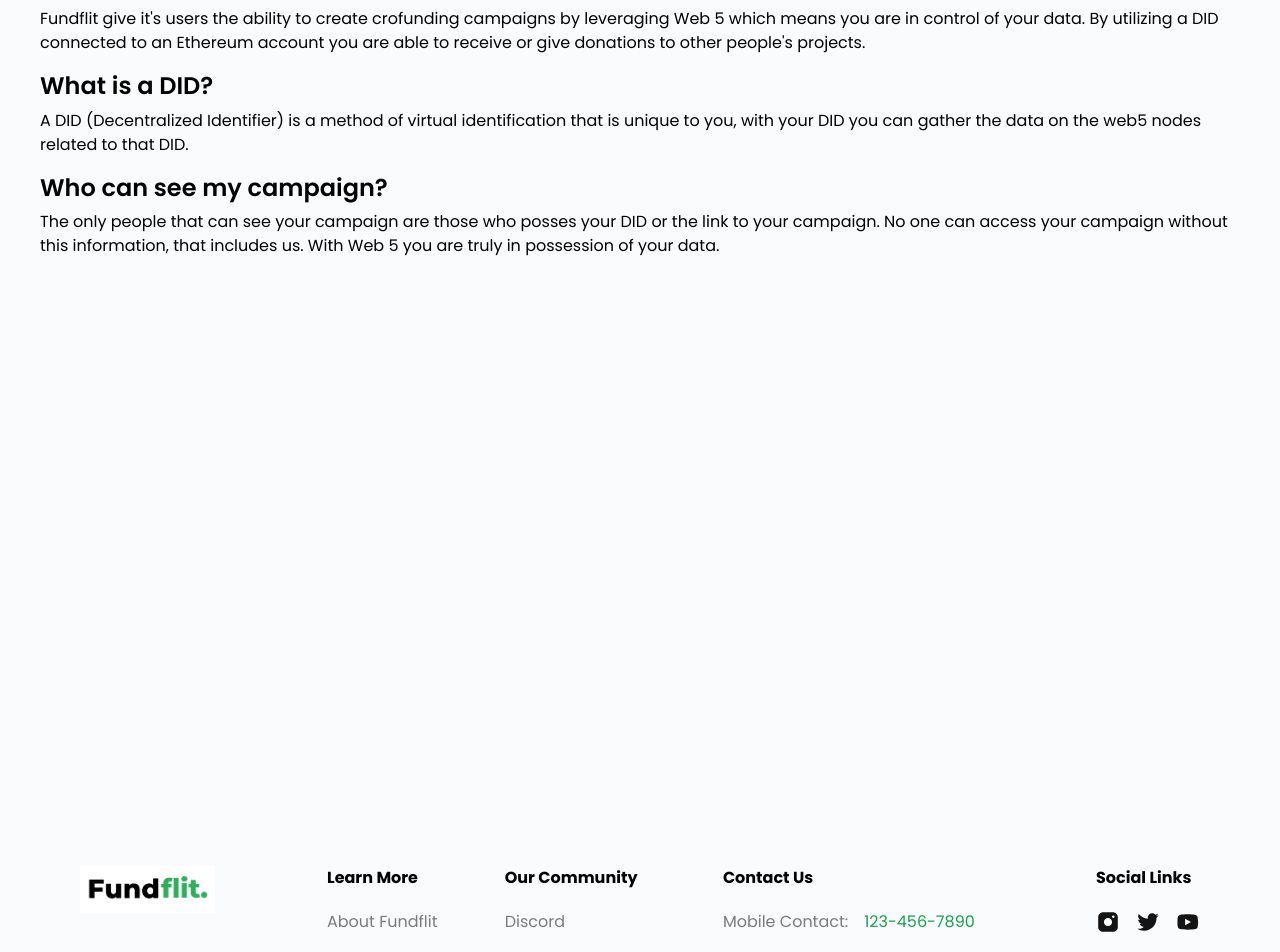
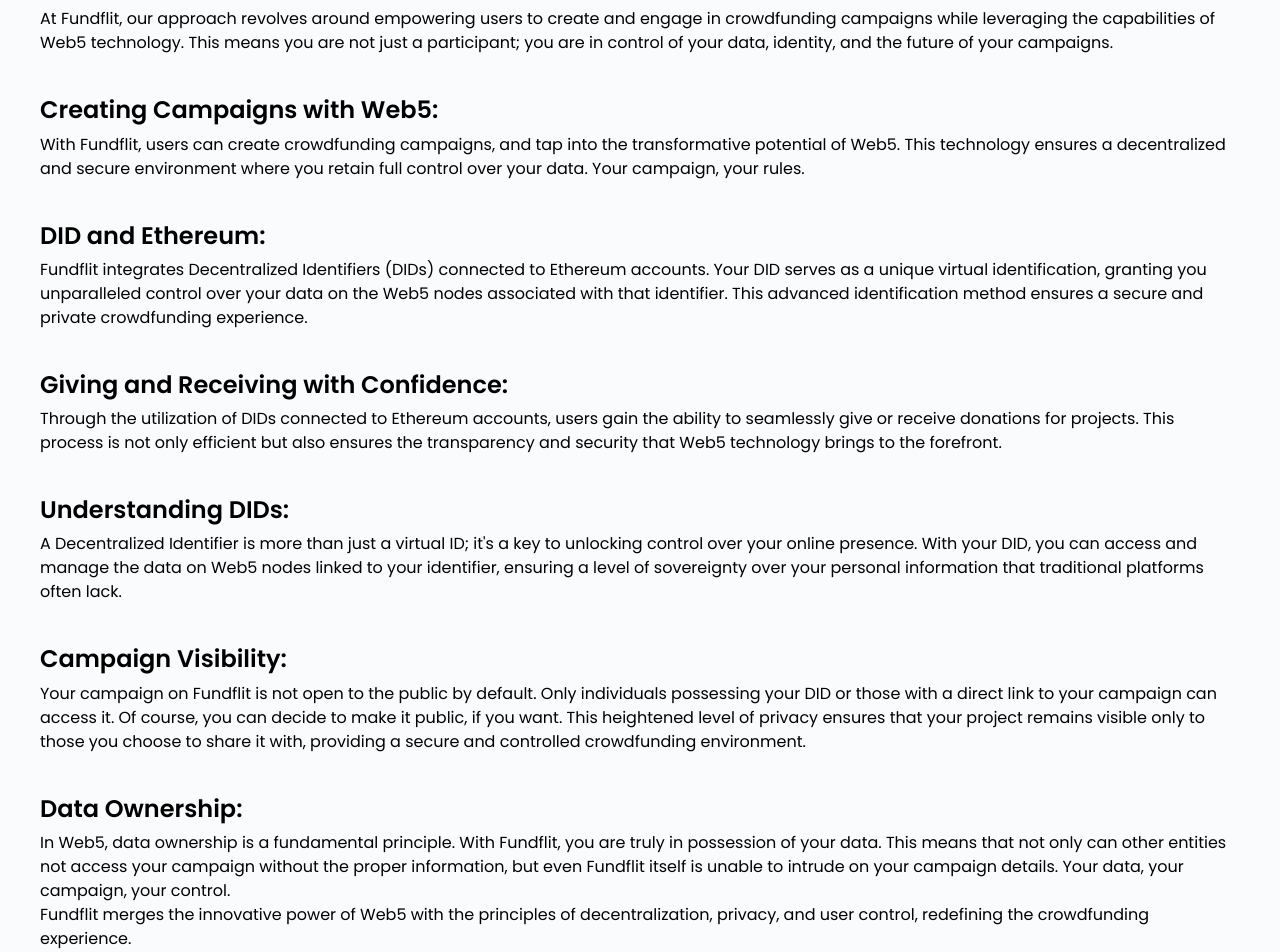
Before and after one commit to FrancoAguirre112/fundflit_front_deploy, a Next.js app: page /fundflit in a window 1280 px wide. Shown: the part 180-1132 px from the top of the page. Built offline with nearby package versions, Linux system fonts and the light colour scheme.

Commit message:
fix: styles about page and home page

```diff
--- a/app/about/About_Hero.tsx
+++ b/app/about/About_Hero.tsx
@@ -7,7 +7,7 @@
   return (
     <section className="flex flex-col items-center justify-center">
       <div className="flex h-[465px] w-full flex-col items-center justify-center bg-[#0A2640] px-5 text-center sm:h-[565px] md:h-[665px] md:px-14 lg:h-[765px] lg:px-24">
-        <h2 className="text-[1.7rem] text-gray-100 sm:text-[2.6rem] md:text-[3rem] lg:text-[4rem]">
+        <h2 className="text-[1.7rem] text-gray-100 md:text-[45px] font-bold">
           Fundflit is where Innovation Meets Community in the Web5 Crowdfunding
           Frontier.
         </h2>
--- a/app/about/Contact.tsx
+++ b/app/about/Contact.tsx
@@ -6,7 +6,7 @@
       <div className="relative overflow-hidden bg-[#0A2640] md:p-20 p-8 rounded-2xl md:w-[80%] w-[90%] text-center">
         <div className=" absolute md:w-[50rem] md:h-[50rem] w-[40rem] h-[42rem] rounded-full bg-[#1C3D5B] -top-[35rem] -right-[18rem]"></div>
         <div className="relative z-[1]">
-          <h2 className=" lg:text-[3rem] md-text-[2.7rem] sm:text-[2.2rem] text-[1.3rem] text-gray-100">
+          <h2 className=" lg:text-[40px] text-[1.3rem] text-gray-100">
             We share our best updates via email. Kindly subscribe with your best
             email.
           </h2>
--- a/app/about/Our_Story.tsx
+++ b/app/about/Our_Story.tsx
@@ -9,27 +9,27 @@
           We're a Community-Driven Funding Ecosystem for Startups.
         </h2>
         <p className="text-base leading-8">
-          {" "}
           Our journey began with a singular mission — to redefine crowdfunding
           as a catalyst for ambitious founders. Fueled by a passion for
           innovation and a commitment to the community, we embarked on a quest
           to create a crowdfunding platform that transcends the ordinary. In
           this dynamic space where the digital meets the decentralized, we
           envisioned a hub where groundbreaking ideas converge with boundless
-          support. Our story unfolds at the intersection of empowerment and
+          support. <br />
+          Our story unfolds at the intersection of empowerment and
           collaboration, where startup founders find a stage to showcase their
           visions and investors discover projects that resonate with their
           aspirations. Driven by the ethos of transparency and trust, our
           platform leverages the cutting-edge capabilities of Web5. We integrate
           smart contracts, decentralized funding, data privacy, and tokenization
           to usher in a new era of crowdfunding—one where every contribution
-          propels not just a project forward but an entire community. Join us on
-          this extraordinary journey as we empower founders to turn their dreams
-          into reality and investors to be part of transformative narratives.
-          Together, we're not just funding projects; we're shaping futures,
-          pioneering the evolution of crowdfunding in the vibrant landscape of
-          Web5. This is the place where innovation knows no bounds and dreams
-          find their wings.
+          propels not just a project forward but an entire community. <br />
+          Join us on this extraordinary journey as we empower founders to turn
+          their dreams into reality and investors to be part of transformative
+          narratives. Together, we're not just funding projects; we're shaping
+          futures, pioneering the evolution of crowdfunding in the vibrant
+          landscape of Web5. This is the place where innovation knows no bounds
+          and dreams find their wings.
         </p>
       </div>
     </section>
--- a/app/campaign/page.tsx
+++ /dev/null
@@ -1,7 +0,0 @@
-import React from "react";
-
-const Campaign = () => {
-  return <section></section>;
-};
-
-export default Campaign;
--- a/app/fundflit/page.tsx
+++ b/app/fundflit/page.tsx
@@ -2,32 +2,86 @@
 
 const Fundflit = () => {
   return (
-    <div className="flex flex-col gap-4 mt-10 mx-10">
+    <div className="flex flex-col gap-10 mt-10 mx-10">
       <section className="flex flex-col gap-2">
         <h2 className="text-2xl font-semibold">How do we work?</h2>
         <p>
-          Fundflit give it's users the ability to create crofunding campaigns by
-          leveraging Web 5 which means you are in control of your data. By
-          utilizing a DID connected to an Ethereum account you are able to receive or give donations to other people's projects.
+          At Fundflit, our approach revolves around empowering users to create
+          and engage in crowdfunding campaigns while leveraging the capabilities
+          of Web5 technology. This means you are not just a participant; you are
+          in control of your data, identity, and the future of your campaigns.
         </p>
       </section>
 
       <section className="flex flex-col gap-2">
-        <h2 className="text-2xl font-semibold">What is a DID?</h2>
+        <h2 className="text-2xl font-semibold">
+          Creating Campaigns with Web5:
+        </h2>
         <p>
-          A DID (Decentralized Identifier) is a method of virtual identification
-          that is unique to you, with your DID you can gather the data on the
-          web5 nodes related to that DID.
+          With Fundflit, users can create crowdfunding campaigns, and tap into
+          the transformative potential of Web5. This technology ensures a
+          decentralized and secure environment where you retain full control
+          over your data. Your campaign, your rules.
         </p>
       </section>
 
       <section className="flex flex-col gap-2">
-        <h2 className="text-2xl font-semibold">Who can see my campaign?</h2>
+        <h2 className="text-2xl font-semibold">DID and Ethereum:</h2>
         <p>
-          The only people that can see your campaign are those who posses your
-          DID or the link to your campaign. No one can access your campaign
-          without this information, that includes us. With Web 5 you are truly
-          in possession of your data.
+          Fundflit integrates Decentralized Identifiers (DIDs) connected to
+          Ethereum accounts. Your DID serves as a unique virtual identification,
+          granting you unparalleled control over your data on the Web5 nodes
+          associated with that identifier. This advanced identification method
+          ensures a secure and private crowdfunding experience.
+        </p>
+      </section>
+
+      <section className="flex flex-col gap-2">
+        <h2 className="text-2xl font-semibold">
+          Giving and Receiving with Confidence:
+        </h2>
+        <p>
+          Through the utilization of DIDs connected to Ethereum accounts, users
+          gain the ability to seamlessly give or receive donations for projects.
+          This process is not only efficient but also ensures the transparency
+          and security that Web5 technology brings to the forefront.
+        </p>
+      </section>
+
+      <section className="flex flex-col gap-2">
+        <h2 className="text-2xl font-semibold">Understanding DIDs:</h2>
+        <p>
+          A Decentralized Identifier is more than just a virtual ID; it's a key
+          to unlocking control over your online presence. With your DID, you can
+          access and manage the data on Web5 nodes linked to your identifier,
+          ensuring a level of sovereignty over your personal information that
+          traditional platforms often lack.
+        </p>
+      </section>
+
+      <section className="flex flex-col gap-2">
+        <h2 className="text-2xl font-semibold">Campaign Visibility:</h2>
+        <p>
+          Your campaign on Fundflit is not open to the public by default. Only
+          individuals possessing your DID or those with a direct link to your
+          campaign can access it. Of course, you can decide to make it public,
+          if you want. This heightened level of privacy ensures that your
+          project remains visible only to those you choose to share it with,
+          providing a secure and controlled crowdfunding environment.
+        </p>
+      </section>
+
+      <section className="flex flex-col gap-2">
+        <h2 className="text-2xl font-semibold">Data Ownership:</h2>
+        <p>
+          In Web5, data ownership is a fundamental principle. With Fundflit, you
+          are truly in possession of your data. This means that not only can
+          other entities not access your campaign without the proper
+          information, but even Fundflit itself is unable to intrude on your
+          campaign details. Your data, your campaign, your control. <br />
+          Fundflit merges the innovative power of Web5 with the principles of
+          decentralization, privacy, and user control, redefining the
+          crowdfunding experience.
         </p>
       </section>
     </div>
--- a/components/FAQs_Section.tsx
+++ b/components/FAQs_Section.tsx
@@ -4,7 +4,7 @@
 
 const FAQs_Section = () => {
   return (
-    <main className="relative z-30 pb-20 mb-20 padding-container max-container flex flex-col py-[5rem]">
+    <main className="relative z-30 pb-20 mb-32 padding-container max-container flex flex-col py-[5rem]">
       <h2 className="py-[2.5rem] text-center text-[30px] font-[700] lg:pl-[2rem] lg:text-left lg:text-[40px]">
         We Ensure <span className="text-green-50"> Security</span>,
         <span className="text-green-50">Trust</span>, <br />
--- a/components/Footer.tsx
+++ b/components/Footer.tsx
@@ -50,6 +50,17 @@
                     </p>
                   </Link>
                 ))}
+                {/* Newsletter */}
+                <div className="flex md:flex-row gap-5 w-full justify-center">
+                  <input
+                    type="text"
+                    placeholder="Your email address"
+                    className="w-full rounded-md  sm:text-lg text-base py-[.9rem] sm:px-[1.5rem] px-[1rem] sm:py-[1rem] active:outline-none"
+                  />
+                  <button className="bg-green-50 px-4 rounded-lg hover:bg-black-100">
+                    <Image src={mailIcon} alt="suubscribe" width={24} height={24} />
+                  </button>
+                </div>
               </FooterColumn>
             </div>
             <div className="flex flex-col gap-5">
```
